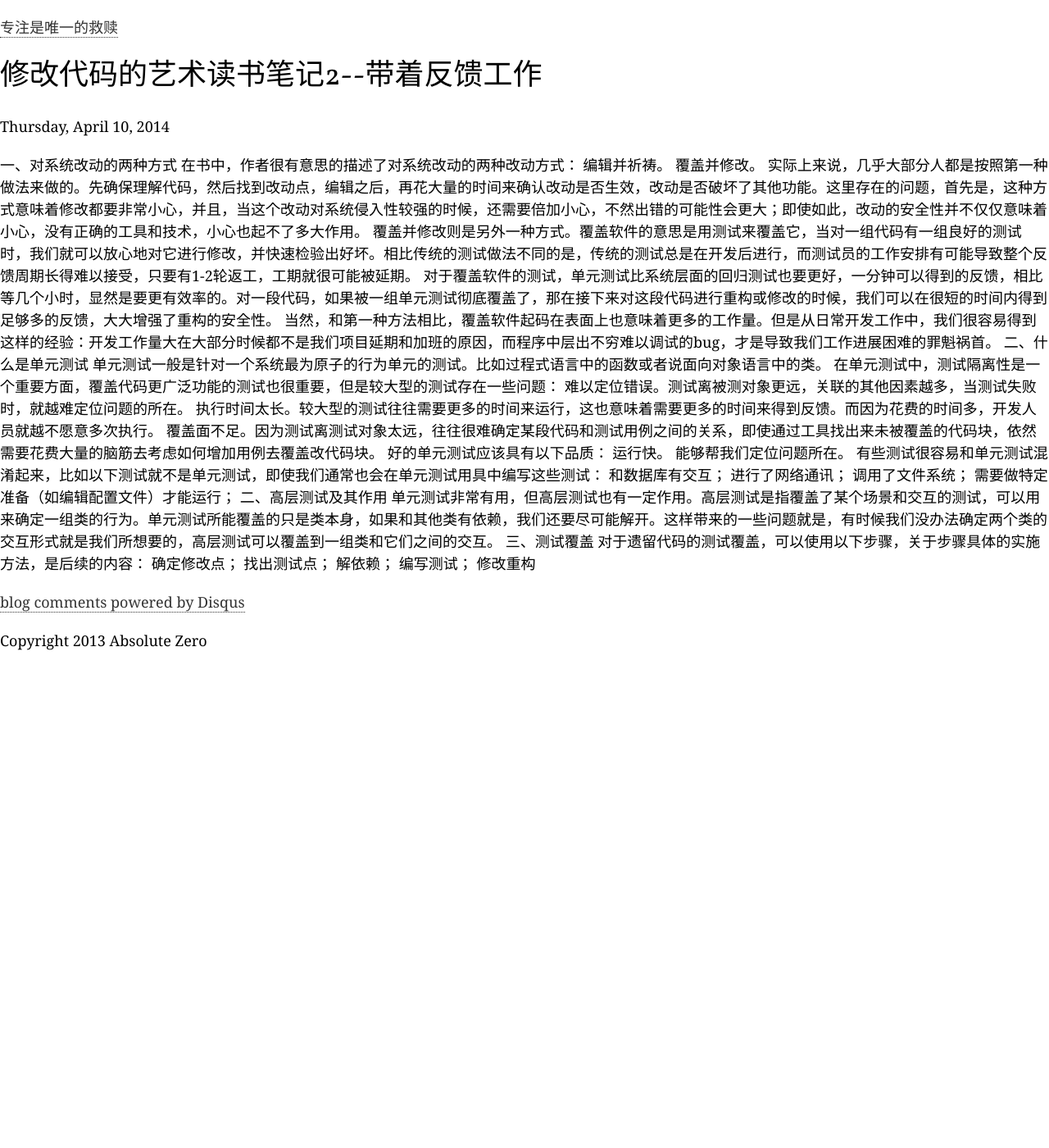
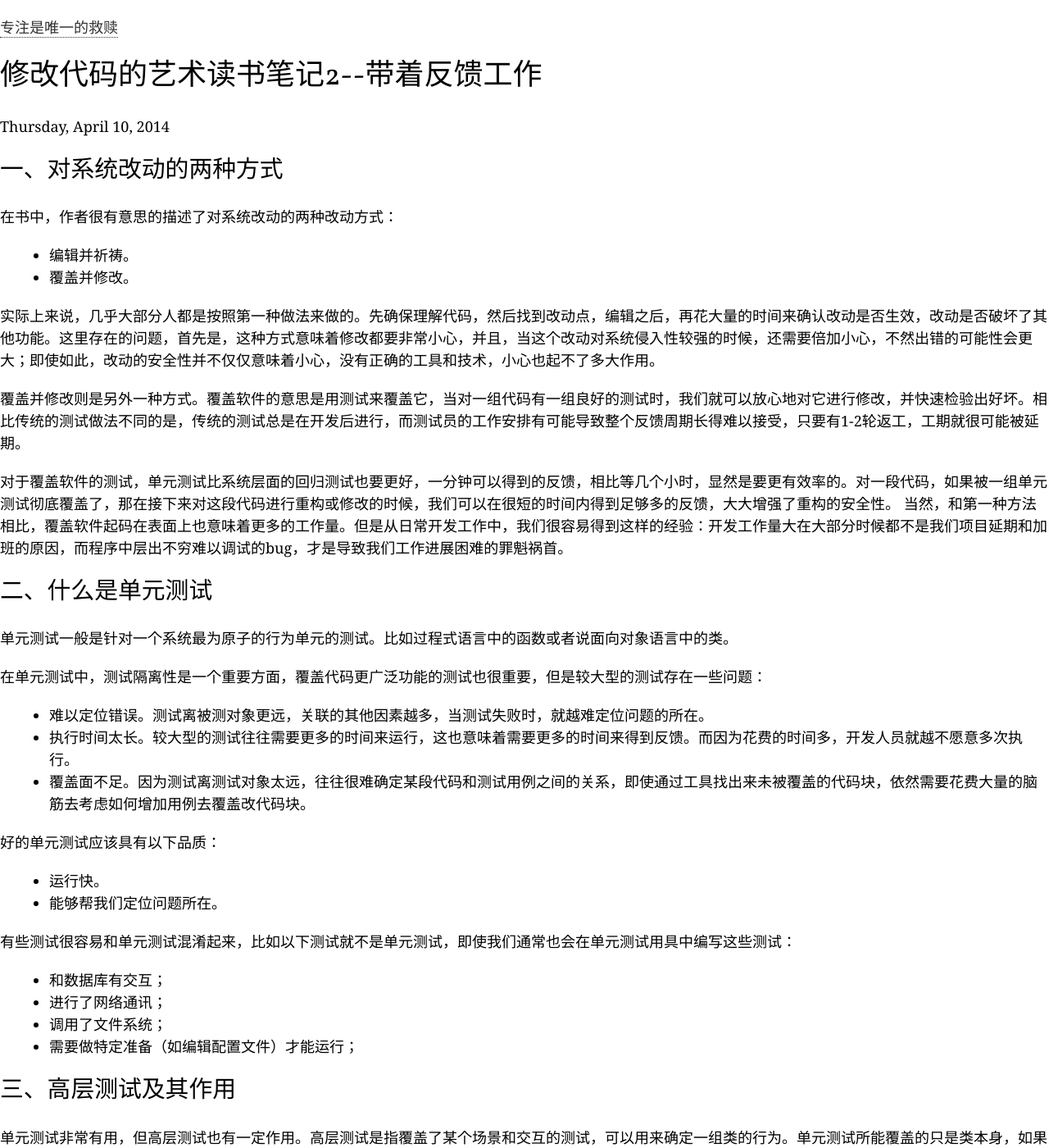
Before and after one commit to phonzia/old_blog, a Jekyll site: the page built from _posts/2014-04-10-《修改代码的艺术》读书笔记2.md, in a window 1280 px wide and 1400 px high. Shown: the whole window at 82% size. Built offline with Jekyll 4.4.1, drawn with Linux system fonts in a browser that asks for light colours; some web fonts are replaced; Markdown is read by kramdown in place of the engine named in the settings; comment, search, counter and statistics services are not loaded; some of the changed text lies outside the part shown.

Commit message:
将修改代码的艺术读书笔记2按照markdown格式重新排版

```diff
--- a/_posts/2014-04-10-《修改代码的艺术》读书笔记2.md
+++ b/_posts/2014-04-10-《修改代码的艺术》读书笔记2.md
@@ -3,33 +3,51 @@ layout: post
 title: "修改代码的艺术读书笔记2--带着反馈工作"
 ---
 一、对系统改动的两种方式
+--------------------
 在书中，作者很有意思的描述了对系统改动的两种改动方式：
-编辑并祈祷。
-覆盖并修改。
+
+* 编辑并祈祷。
+* 覆盖并修改。
+
 实际上来说，几乎大部分人都是按照第一种做法来做的。先确保理解代码，然后找到改动点，编辑之后，再花大量的时间来确认改动是否生效，改动是否破坏了其他功能。这里存在的问题，首先是，这种方式意味着修改都要非常小心，并且，当这个改动对系统侵入性较强的时候，还需要倍加小心，不然出错的可能性会更大；即使如此，改动的安全性并不仅仅意味着小心，没有正确的工具和技术，小心也起不了多大作用。
+
 覆盖并修改则是另外一种方式。覆盖软件的意思是用测试来覆盖它，当对一组代码有一组良好的测试时，我们就可以放心地对它进行修改，并快速检验出好坏。相比传统的测试做法不同的是，传统的测试总是在开发后进行，而测试员的工作安排有可能导致整个反馈周期长得难以接受，只要有1-2轮返工，工期就很可能被延期。
+
 对于覆盖软件的测试，单元测试比系统层面的回归测试也要更好，一分钟可以得到的反馈，相比等几个小时，显然是要更有效率的。对一段代码，如果被一组单元测试彻底覆盖了，那在接下来对这段代码进行重构或修改的时候，我们可以在很短的时间内得到足够多的反馈，大大增强了重构的安全性。
 当然，和第一种方法相比，覆盖软件起码在表面上也意味着更多的工作量。但是从日常开发工作中，我们很容易得到这样的经验：开发工作量大在大部分时候都不是我们项目延期和加班的原因，而程序中层出不穷难以调试的bug，才是导致我们工作进展困难的罪魁祸首。
+
 二、什么是单元测试
+----------------
 单元测试一般是针对一个系统最为原子的行为单元的测试。比如过程式语言中的函数或者说面向对象语言中的类。
+
 在单元测试中，测试隔离性是一个重要方面，覆盖代码更广泛功能的测试也很重要，但是较大型的测试存在一些问题：
-难以定位错误。测试离被测对象更远，关联的其他因素越多，当测试失败时，就越难定位问题的所在。
-执行时间太长。较大型的测试往往需要更多的时间来运行，这也意味着需要更多的时间来得到反馈。而因为花费的时间多，开发人员就越不愿意多次执行。
-覆盖面不足。因为测试离测试对象太远，往往很难确定某段代码和测试用例之间的关系，即使通过工具找出来未被覆盖的代码块，依然需要花费大量的脑筋去考虑如何增加用例去覆盖改代码块。
+
+* 难以定位错误。测试离被测对象更远，关联的其他因素越多，当测试失败时，就越难定位问题的所在。
+* 执行时间太长。较大型的测试往往需要更多的时间来运行，这也意味着需要更多的时间来得到反馈。而因为花费的时间多，开发人员就越不愿意多次执行。
+* 覆盖面不足。因为测试离测试对象太远，往往很难确定某段代码和测试用例之间的关系，即使通过工具找出来未被覆盖的代码块，依然需要花费大量的脑筋去考虑如何增加用例去覆盖改代码块。
+
 好的单元测试应该具有以下品质：
-运行快。
-能够帮我们定位问题所在。
+
+- 运行快。
+- 能够帮我们定位问题所在。
+
 有些测试很容易和单元测试混淆起来，比如以下测试就不是单元测试，即使我们通常也会在单元测试用具中编写这些测试：
-和数据库有交互；
-进行了网络通讯；
-调用了文件系统；
-需要做特定准备（如编辑配置文件）才能运行；
-二、高层测试及其作用
+
+- 和数据库有交互；
+- 进行了网络通讯；
+- 调用了文件系统；
+- 需要做特定准备（如编辑配置文件）才能运行；
+
+三、高层测试及其作用
+------------------
 单元测试非常有用，但高层测试也有一定作用。高层测试是指覆盖了某个场景和交互的测试，可以用来确定一组类的行为。单元测试所能覆盖的只是类本身，如果和其他类有依赖，我们还要尽可能解开。这样带来的一些问题就是，有时候我们没办法确定两个类的交互形式就是我们所想要的，高层测试可以覆盖到一组类和它们之间的交互。
-三、测试覆盖
+
+四、测试覆盖
+------------------
 对于遗留代码的测试覆盖，可以使用以下步骤，关于步骤具体的实施方法，是后续的内容：
-确定修改点；
-找出测试点；
-解依赖；
-编写测试；
-修改重构
+
+- 确定修改点；
+- 找出测试点；
+- 解依赖；
+- 编写测试；
+- 修改重构
```
